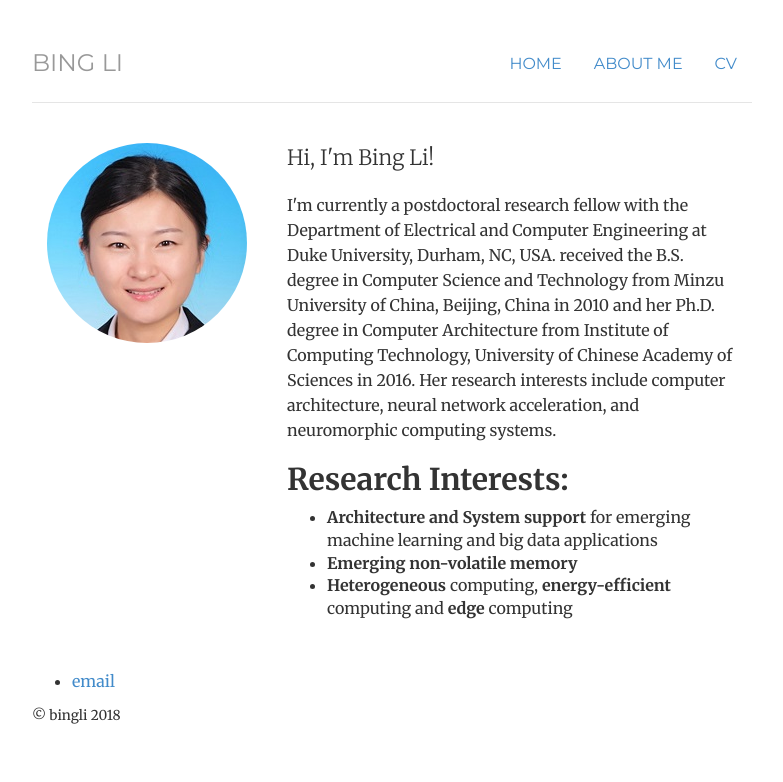
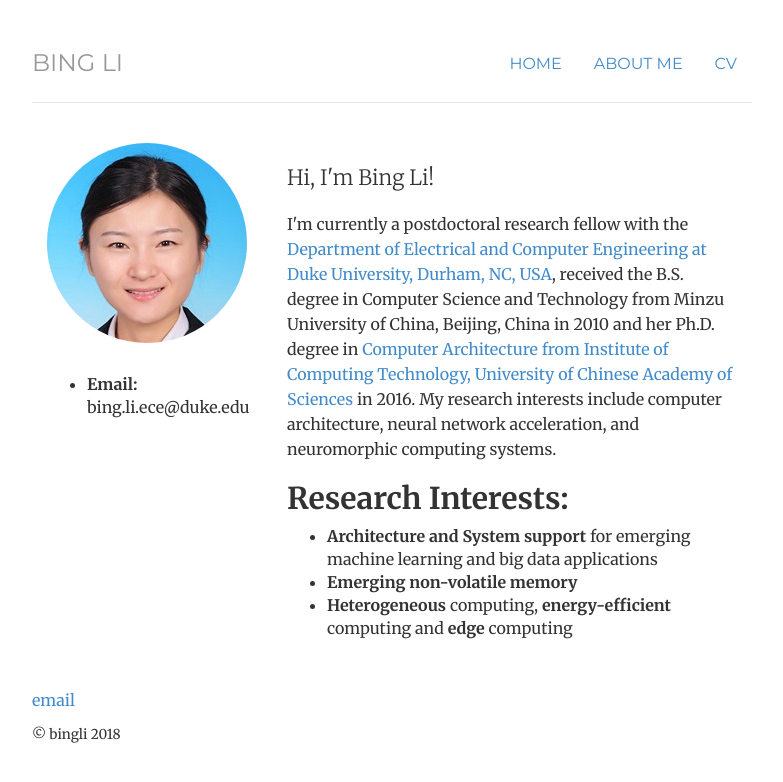
Before and after one commit to libingict/libingict.github.io, a Jekyll site: the page built from index.html, in a window 1280 px wide. Shown: the top 782 px of the page, without its empty margins (248-1031 px from the left). Built offline with Jekyll 4.4.1, drawn with Linux system fonts in a browser that asks for light colours.

Commit message:
update index and default

```diff
--- a/_layouts/default.html
+++ b/_layouts/default.html
@@ -32,9 +32,7 @@
 			<footer>
 				<div class="row">
 					<div class="col-sm-8">
-		    		<ul>
-		        		<li><a href="mailto:bing.li.ecc@duke.edu">email</a></li>
-					</ul>
+		    		<p> <a href="mailto:bing.li.ecc@duke.edu">email</a></p>
 					</div>
 					<div class="col-sm-8">
 						<p><small>&copy; bingli 2018</small></p>
--- a/index.html
+++ b/index.html
@@ -1,7 +1,7 @@
 ---
 layout: default
 title: Bing Li's Homepage
-title: jmcglone.com
+title: Bing li
 cv: passive
 notes: passive
 contact: passive
@@ -9,11 +9,15 @@
 <div class="row marketing">
   <div class="col-sm-4">
     <img  class="img-circle avatar" alt="Bing Li" src="img/bingli-photo.jpg">
+    <ul>
+        <li><a href="mailto:bing.li.ece@duke.edu"></a><b>Email:</b>
+        bing.li.ece@duke.edu</li>
+    </ul>
   </div>
   <div class="col-sm-8">
-	<p class="lead">Hi, I'm Bing Li!</p>
+	<h1 class="lead">Hi, I'm Bing Li!</h1>
 	<p>
-		I'm currently a postdoctoral research fellow with the Department of Electrical and Computer Engineering at Duke University, Durham, NC, USA. received the B.S. degree in Computer Science and Technology from Minzu University of China, Beijing, China in 2010 and her Ph.D. degree in Computer Architecture from Institute of Computing Technology, University of Chinese Academy of Sciences in 2016. Her research interests include computer architecture, neural network acceleration, and neuromorphic computing systems.
+		I'm currently a postdoctoral research fellow with the <a href="http://cei.pratt.duke.edu/">Department of Electrical and Computer Engineering at Duke University, Durham, NC, USA</a>, received the B.S. degree in Computer Science and Technology from Minzu University of China, Beijing, China in 2010 and her Ph.D. degree in <a href="http://english.ict.cas.cn/">Computer Architecture from Institute of Computing Technology, University of Chinese Academy of Sciences</a> in 2016. My research interests include computer architecture, neural network acceleration, and neuromorphic computing systems.
 	</p>
   <h2 id="research-interests">Research Interests:</h2>
   <ul>
```
